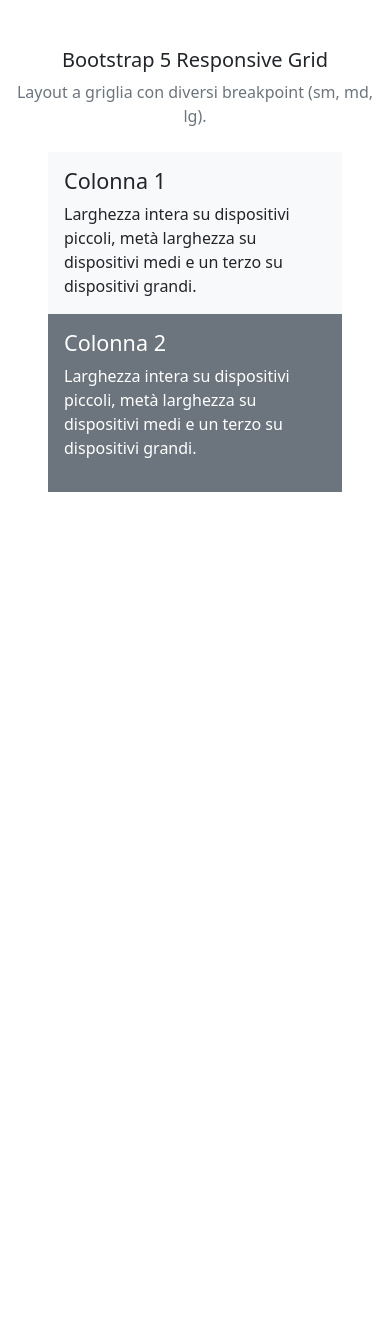
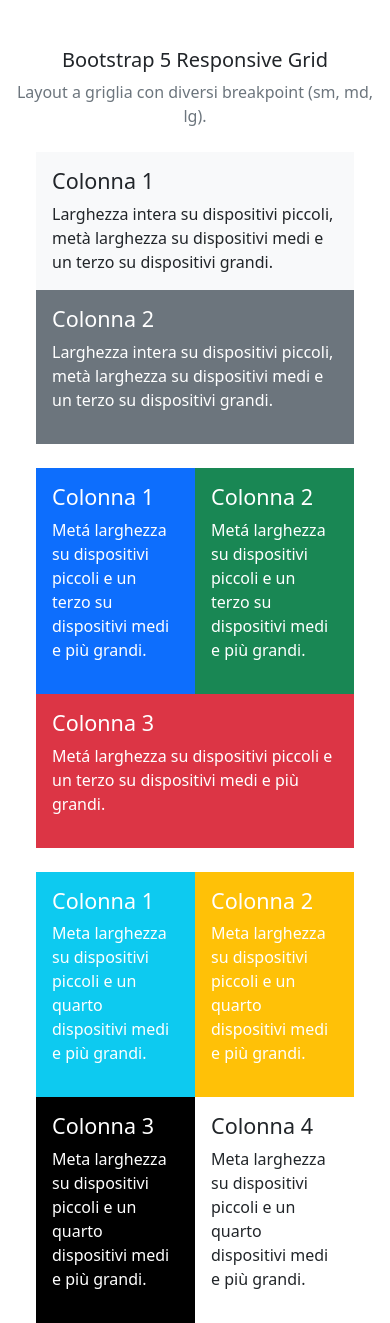
Before and after one commit to AndreaBarbuto99/htmlcss-bootstrap-layout, a plain HTML site: page index.html in a window 390 px wide. Before the commit the page ends 844 px from the top, so only its background shows below. Drawn offline with nearby package versions, Linux system fonts and the light colour scheme.

Commit message:
feat: aggiunta pagina mobile

```diff
--- a/index.html
+++ b/index.html
@@ -18,18 +18,93 @@
 
     <div class="container">
         <div class="row">
-            <div class="col bg-light p-3 mt-4 mx-5">
-                <h4>Colonna 1</h4>
-                Larghezza intera su dispositivi piccoli, metà larghezza su dispositivi medi e un terzo su dispositivi
-                grandi.
+            <div class="col">
+                <div class="bg-light p-3 mt-4 mx-4">
+                    <h4>Colonna 1</h4>
+                    Larghezza intera su dispositivi piccoli, metà larghezza su dispositivi medi e un terzo su
+                    dispositivi
+                    grandi.
+                </div>
             </div>
         </div>
         <div class="row">
-            <div class="col bg-secondary p-3 mx-5">
-                <h4 class="text-white">Colonna 2</h4>
-                <p class="text-white">Larghezza intera su dispositivi piccoli, metà larghezza su dispositivi medi e un
-                    terzo su dispositivi
-                    grandi.</p>
+            <div class="col">
+                <div class="bg-secondary p-3 mx-4">
+                    <h4 class="text-white">Colonna 2</h4>
+                    <p class="text-white">Larghezza intera su dispositivi piccoli, metà larghezza su dispositivi medi e
+                        un
+                        terzo su dispositivi
+                        grandi.</p>
+                </div>
+            </div>
+        </div>
+    </div>
+
+    <div class="container">
+        <div class="row gx-0">
+            <div class="col-6">
+                <div class="bg-primary mt-4 ms-4 p-3">
+                    <h4 class="text-white">Colonna 1</h4>
+                    <p class="text-white">Metá larghezza su dispositivi piccoli e un terzo su dispositivi medi e più
+                        grandi.
+                    </p>
+                </div>
+            </div>
+            <div class="col-6">
+                <div class="bg-success mt-4 me-4 p-3">
+                    <h4 class="text-white">Colonna 2</h4>
+                    <p class="text-white">Metá larghezza su dispositivi piccoli e un terzo su dispositivi medi e più
+                        grandi.
+                    </p>
+                </div>
+            </div>
+        </div>
+
+        <div class="row">
+            <div class="col">
+                <div class="bg-danger mx-4 p-3">
+                    <h4 class="text-white">Colonna 3</h4>
+                    <p class="text-white">Metá larghezza su dispositivi piccoli e un terzo su dispositivi medi e più
+                        grandi.</p>
+                </div>
+            </div>
+        </div>
+    </div>
+
+    <div class="container">
+        <div class="row gx-0">
+            <div class="col-6">
+                <div class="bg-info ms-4 p-3 mt-4">
+                    <h4 class="text-white">Colonna 1</h4>
+                    <p class="text-white">Meta larghezza su dispositivi piccoli e un quarto dispositivi medi e più
+                        grandi.</p>
+                </div>
+            </div>
+
+            <div class="col-6">
+                <div class="bg-warning me-4 p-3 mt-4">
+                    <h4 class="text-white">Colonna 2</h4>
+                    <p class="text-white">Meta larghezza su dispositivi piccoli e un quarto dispositivi medi e più
+                        grandi.</p>
+                </div>
+            </div>
+        </div>
+
+        <div class="row gx-0">
+            <div class="col-6">
+                <div class="bg-black ms-4 p-3">
+                    <h4 class="text-white">Colonna 3</h4>
+                    <p class="text-white">Meta larghezza su dispositivi piccoli e un quarto dispositivi medi e più
+                        grandi.</p>
+                </div>
+            </div>
+
+            <div class="col-6">
+                <div class="bg-white me-4 p-3">
+                    <h4>Colonna 4</h4>
+                    <p>Meta larghezza su dispositivi piccoli e un quarto dispositivi medi e più
+                        grandi.</p>
+                </div>
             </div>
         </div>
     </div>
```
